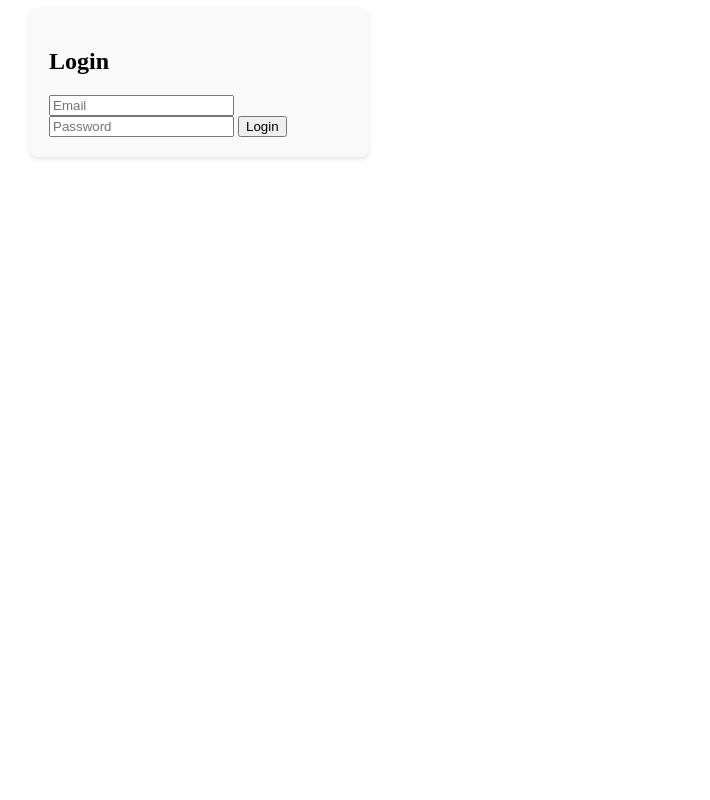
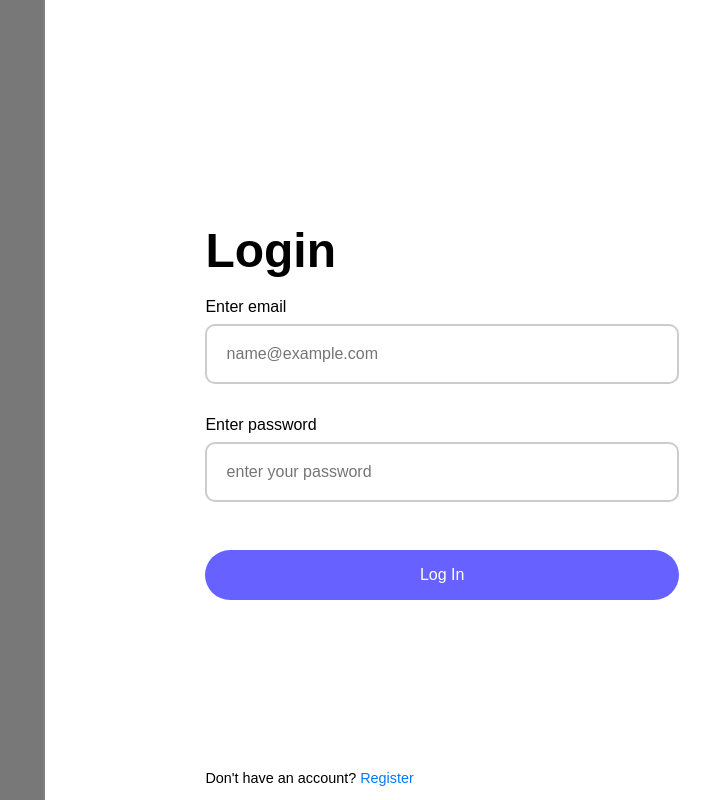
Before and after one commit to Team-E-Learn/frontend, a SvelteKit app: page /login in a window 1280 px wide. Shown: the whole page, without its empty margins (441-1151 px from the left). Built offline with nearby package versions, Linux system fonts and the light colour scheme.

Commit message:
implement register and login pages

```diff
--- a/src/routes/login/+page.svelte
+++ b/src/routes/login/+page.svelte
@@ -1,13 +1,15 @@
 <script lang="ts">
-  import { handleLogin } from './login'; // Import login logic
-  import TwoFAModal from '$lib/components/TwoFA/+page.svelte'; // Import 2FA Modal component
-  import '../../styles/login.css'; // Import styles
+  import { handleLogin } from "./login"; // Import login logic
+  import TwoFAModal from "$lib/components/TwoFA/+page.svelte"; // Import 2FA Modal component
+  import { fly } from "svelte/transition";
+  import "../../styles/login.css"; // Import styles
+  import { goto } from "$app/navigation";
 
-  let email: string = '';
-  let password: string = '';
-  let errorMessage: string = '';
-  let showModal: boolean = false;  // Track modal visibility
-  let is2FARequired: boolean = false;  // Track whether 2FA is required
+  let email: string = "";
+  let password: string = "";
+  let errorMessage: string = "";
+  let showModal: boolean = false; // Track modal visibility
+  let is2FARequired: boolean = false; // Track whether 2FA is required
 
   // Handle password input and enforce a 64-character limit
   const handlePasswordInput = (event: Event) => {
@@ -20,25 +22,25 @@
   // Handle form submission for login
   const onSubmit = async () => {
     try {
-      errorMessage = '';
+      errorMessage = "";
       const response = await handleLogin(email, password);
 
       if (!response.ok) {
-        errorMessage = response.message || 'Login failed. Please try again.';
+        errorMessage = response.message || "Login failed. Please try again.";
         return;
       }
 
       // If login is successful
-      localStorage.setItem('token', response.token || '');
-      alert('Login successful!');
+      localStorage.setItem("token", response.token || "");
+      alert("Login successful!");
+      goto("/CourseHome");
 
-      if (response.requires2FA) {
-        is2FARequired = true;  // Flag for showing the 2FA modal
-        showModal = true; // Show the 2FA modal
-      }
-
+      // if (response.requires2FA) {
+      //   is2FARequired = true; // Flag for showing the 2FA modal
+      //   showModal = true; // Show the 2FA modal
+      // }
     } catch (error) {
-      errorMessage = 'An error occurred. Please try again later.';
+      errorMessage = "An error occurred. Please try again later.";
       console.error(error);
     }
   };
@@ -50,32 +52,58 @@
 
   // Handle the verification of the 2FA code
   const verifyCode = (event: CustomEvent) => {
-    const { code, trustDevice } = event.detail;  // Extract data from the event
-    console.log('2FA Code:', code);
-    console.log('Trust Device:', trustDevice);
-    closeModal();  // Close the modal after verification
+    const { code, trustDevice } = event.detail; // Extract data from the event
+    console.log("2FA Code:", code);
+    console.log("Trust Device:", trustDevice);
+    closeModal(); // Close the modal after verification
   };
 </script>
 
-<!-- Login Form -->
-<div class="login-container">
-  <h2>Login</h2>
+<div class="container">
+  <div class="left-container"></div>
+  <div class="middle-divider"></div>
+  <div class="right-container">
+    <h2 class="title">Login</h2>
+    <!-- <div class="subtitle" in:fly={{ x: 300, duration: 500 }}> -->
+    <!--   Please enter your email and password. -->
+    <!-- </div> -->
     <form on:submit|preventDefault={onSubmit}>
-    <input type="email" bind:value={email} placeholder="Email"/>
+      <div class="input-container" in:fly={{ x: 300, duration: 500 }}>
+        <div>
+          <label for="email">Enter email</label>
+          <input
+            type="email"
+            id="email"
+            bind:value={email}
+            placeholder={"name@example.com"}
+          />
+        </div>
+        <div>
+          <label for="password">Enter password</label>
           <input
             type="password"
+            id="password"
             bind:value={password}
-      placeholder="Password"
-      on:input={handlePasswordInput}
+            placeholder={"enter your password"}
           />
+        </div>
+      </div>
       {#if errorMessage}
         <p class="error-message">{errorMessage}</p>
       {/if}
-    <button type="submit">Login</button>
+      <button type="submit" class="button" in:fly={{ x: 300, duration: 500 }}
+        >Log In</button
+      >
     </form>
+    <div class="footer">
+      <div>
+        Don't have an account? <a href="/register">Register</a>
+      </div>
+    </div>
+  </div>
 </div>
 
 <!-- 2FA Modal -->
-{#if showModal}
-  <TwoFAModal on:close={closeModal} on:verify={verifyCode} />
-{/if}
+<!-- {#if showModal} -->
+<!--   <TwoFAModal on:close={closeModal} on:verify={verifyCode} /> -->
+<!-- {/if} -->
--- a/src/routes/login/login.ts
+++ b/src/routes/login/login.ts
@@ -1,15 +1,18 @@
-import allowedDomains from '../../shared/allowedDomains.json' with { type: "json" };
+import allowedDomains from "../../shared/allowedDomains.json" with { type: "json" };
+import { apiBaseUrl } from "../../shared/constants";
 
 // Utility function to hash a string using SHA-256.
 export const hashData = async (data: string): Promise<string> => {
   try {
     const encoder = new TextEncoder();
     const dataBuffer = encoder.encode(data);
-    const hashBuffer = await crypto.subtle.digest('SHA-256', dataBuffer);
+    const hashBuffer = await crypto.subtle.digest("SHA-256", dataBuffer);
     const hashArray = Array.from(new Uint8Array(hashBuffer));
-    return hashArray.map(byte => byte.toString(16).padStart(2, '0')).join('');
+    return hashArray.map((byte) => byte.toString(16).padStart(2, "0")).join("");
   } catch (error) {
-    throw new Error(`Error while hashing data: ${error instanceof Error ? error.message : String(error)}`);
+    throw new Error(
+      `Error while hashing data: ${error instanceof Error ? error.message : String(error)}`,
+    );
   }
 };
 
@@ -17,46 +20,67 @@ export const hashData = async (data: string): Promise<string> => {
 export const isValidEmail = (email: string): boolean => {
   const emailRegex = /^[a-zA-Z0-9._%+-]+@[a-zA-Z0-9.-]+\.[a-zA-Z]{2,}$/;
   if (!emailRegex.test(email)) {
-    throw new Error('Invalid email format. Please enter a valid email address.');
+    throw new Error(
+      "Invalid email format. Please enter a valid email address.",
+    );
   }
 
-  const domain = email.split('@')[1];
+  const domain = email.split("@")[1];
   if (!allowedDomains.allowedDomains.includes(domain)) {
-    throw new Error('The domain of the email is not allowed.');
+    throw new Error("The domain of the email is not allowed.");
   }
 
   return true;
 };
 
 // Function to handle user login (simulated without a backend).
-export const handleLogin = async (email: string, password: string): Promise<{ ok: boolean; message?: string; token?: string; requires2FA?: boolean }> => {
+export const handleLogin = async (
+  email: string,
+  password: string,
+): Promise<{
+  ok: boolean;
+  message?: string;
+  token?: string;
+  requires2FA?: boolean;
+}> => {
   if (!email || !password) {
-    return { ok: false, message: 'Please provide both email and password.' };
+    return { ok: false, message: "Please provide both email and password." };
   }
 
+  if (!isValidEmail(email)) {
+    return { ok: false, message: "Invalid email format or domain." };
+  }
+
+  if (password.length > 64) {
+    return { ok: false, message: "Password must not exceed 64 characters." };
+  }
+
+  const url = new URL(`${apiBaseUrl}/v1/auth/login`);
+  const formData = new FormData();
+  formData.append("email", email);
+  formData.append("password", password);
+
   try {
-    if (!isValidEmail(email)) {
-      return { ok: false, message: 'Invalid email format or domain.' };
+    const response = await fetch(url, {
+      method: "POST",
+      body: formData,
+    });
+
+    if (!response.ok) {
+      throw new Error(`invalid credentials!`);
     }
 
-    if (password.length > 64) {
-      return { ok: false, message: 'Password must not exceed 64 characters.' };
-    }
+    const data = await response.json();
 
-    // Simulate hashing (just a demo for this mockup)
-    const hashedEmail = await hashData(email);
-    const hashedPassword = await hashData(password);
-
-    console.debug('Hashed Email:', hashedEmail);
-    console.debug('Hashed Password:', hashedPassword);
-
-    // Simulate a successful login response
     return {
       ok: true,
-      token: 'fake-jwt-token',
+      token: data.limited_jwt,
       requires2FA: true,
     };
   } catch (error) {
-    return { ok: false, message: error instanceof Error ? error.message : 'An error occurred' };
+    return {
+      ok: false,
+      message: error instanceof Error ? error.message : "An error occurred",
+    };
   }
 };
--- /dev/null
+++ b/src/shared/constants.ts
@@ -0,0 +1 @@
+export const apiBaseUrl = "http://localhost:5000";
--- a/src/styles/login.css
+++ b/src/styles/login.css
@@ -1,3 +1,55 @@
+html, body {
+  margin: 0;
+  padding: 0;
+  overflow: hidden; /* Prevent scrolling */
+  height: 100%;
+  width: 100%; /* Ensure full width */
+}
+
+.container {
+  display: flex;
+  height: 100vh;
+  width: 100vw; /* Ensure full width */
+  font-family: Arial, sans-serif;
+}
+
+.left-container {
+  flex: 1;
+  background-color: #787878;
+}
+
+.right-container {
+  display: flex;
+  flex-direction: column;
+  align-items: flex-start;
+  justify-content: center;
+  padding: 2em;
+  width: 37%;
+  margin-left: 10%; /* Add padding to the left to center the elements */
+  margin-right: 10%;
+}
+
+.right-container > form {
+  width: 100%;
+}
+
+.middle-divider {
+  width: 2px;
+  height: 100%;
+  background-color: grey;
+}
+
+.title {
+  font-size: 3em;
+  margin-bottom: 0.4em; /* Add space below the title */
+  font-weight: bold;
+}
+
+.subtitle {
+  color: grey;
+  margin-bottom: 3em; /* Add space below the subtitle */
+}
+
 .login-container {
   width: 300px;
   margin: 0 auto;
@@ -5,6 +57,70 @@
   background-color: #f9f9f9;
   border-radius: 8px;
   box-shadow: 0 2px 4px rgba(0, 0, 0, 0.1);
+}
+
+.input-container {
+  margin-bottom: 3em; /* add space below the input container */
+  width: 100%; /* Ensure the input container is full width */
+}
+
+.input-container > div:nth-of-type(2) {
+  margin-top: 2em;
+}
+
+.input-container label {
+  display: block;
+  margin-bottom: 0.5em;
+}
+
+.input-container input {
+  padding: 1.2em; /* Increase padding to make input thicker */
+  font-size: 1em;
+  width: 100%; /* Make input full width */
+  box-sizing: border-box; /* Ensure padding is included in the width */
+  border-radius: 10px; /* Add border radius */
+  border: 2px solid rgba(0, 0, 0, 0.2); /* Black border with reduced opacity */
+  outline: none; /* Remove default outline */
+}
+
+.input-container input.invalid {
+  border: 2px solid rgba(255, 0, 0, 0.5); /* Red border with reduced opacity for invalid input */
+}
+
+
+.error-message {
+  color: red;
+}
+
+.button {
+  padding: 1em 1.5em; /* Increase padding to make button thicker */
+  font-size: 1em;
+  background-color: #6762ff; /* Change button color */
+  color: white;
+  border: none;
+  cursor: pointer;
+  width: 100%; /* Make button full width */
+  border-radius: 30px; /* Add border radius */
+  margin-bottom: 1em; /* Add space below the button */
+  box-sizing: border-box; /* Ensure padding is included in the width */
+  transition: background-color 0.3s ease, transform 0.3s ease; /* Add transition for hover effect */
+}
+
+.button:hover {
+  background-color: #5752ff; /* Change button color on hover */
+  transform: scale(1.05); /* Slightly increase the size on hover */
+}
+
+.footer {
+  position: absolute;
+  bottom: 1em;
+  font-size: 0.9em;
+  margin-bottom: 0;
+}
+
+.footer a {
+  color: #007BFF;
+  text-decoration: none;
 }
 
 .setup-2fa-container {
```
Also changed, not shown: src/routes/register/+page.svelte (+234 -77 lines), src/routes/register/register.ts (+67 -12 lines), 1 other file (tests, documents, lock files or other folders). Lines whose indentation alone changed are shown as unchanged.
